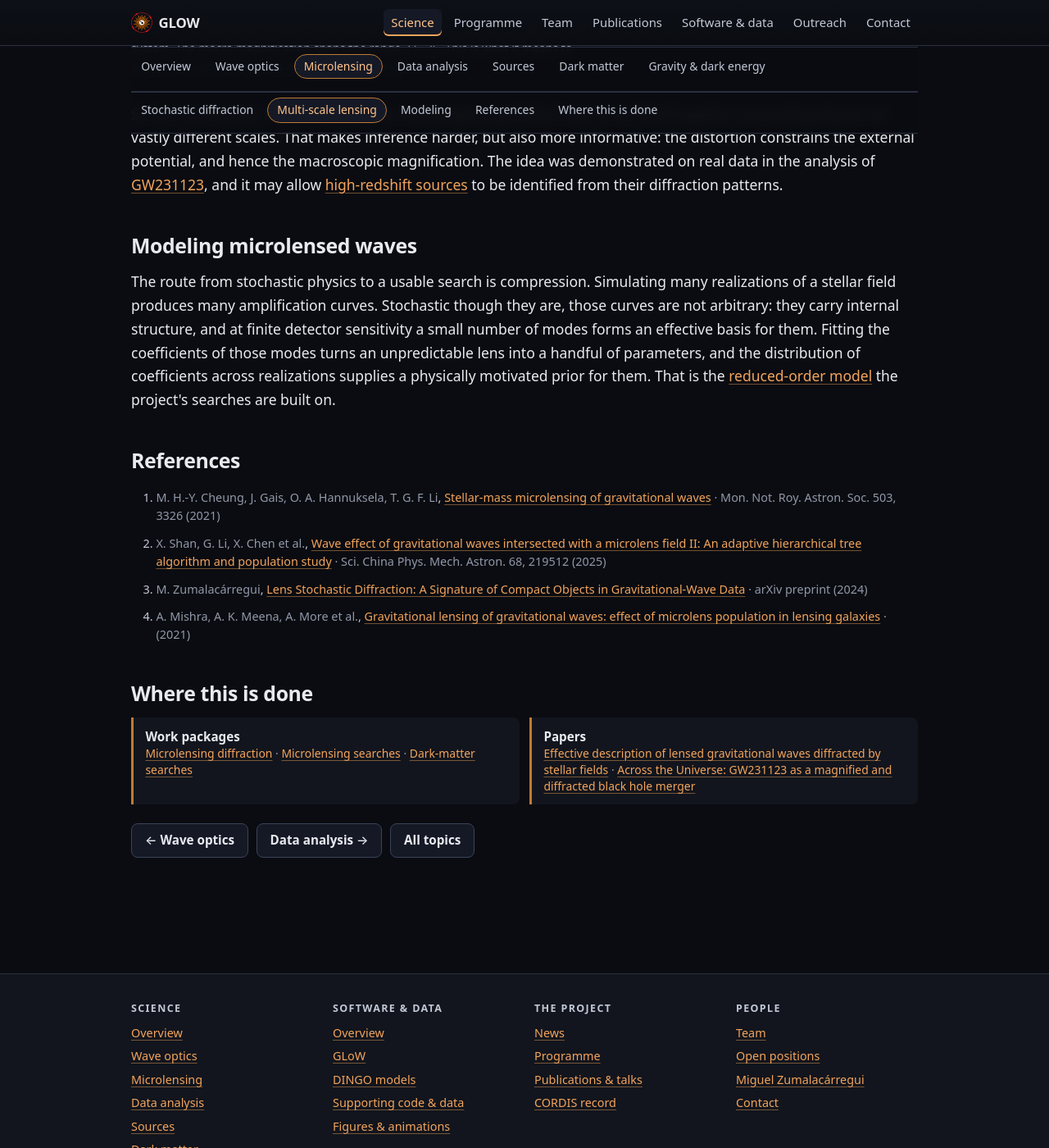
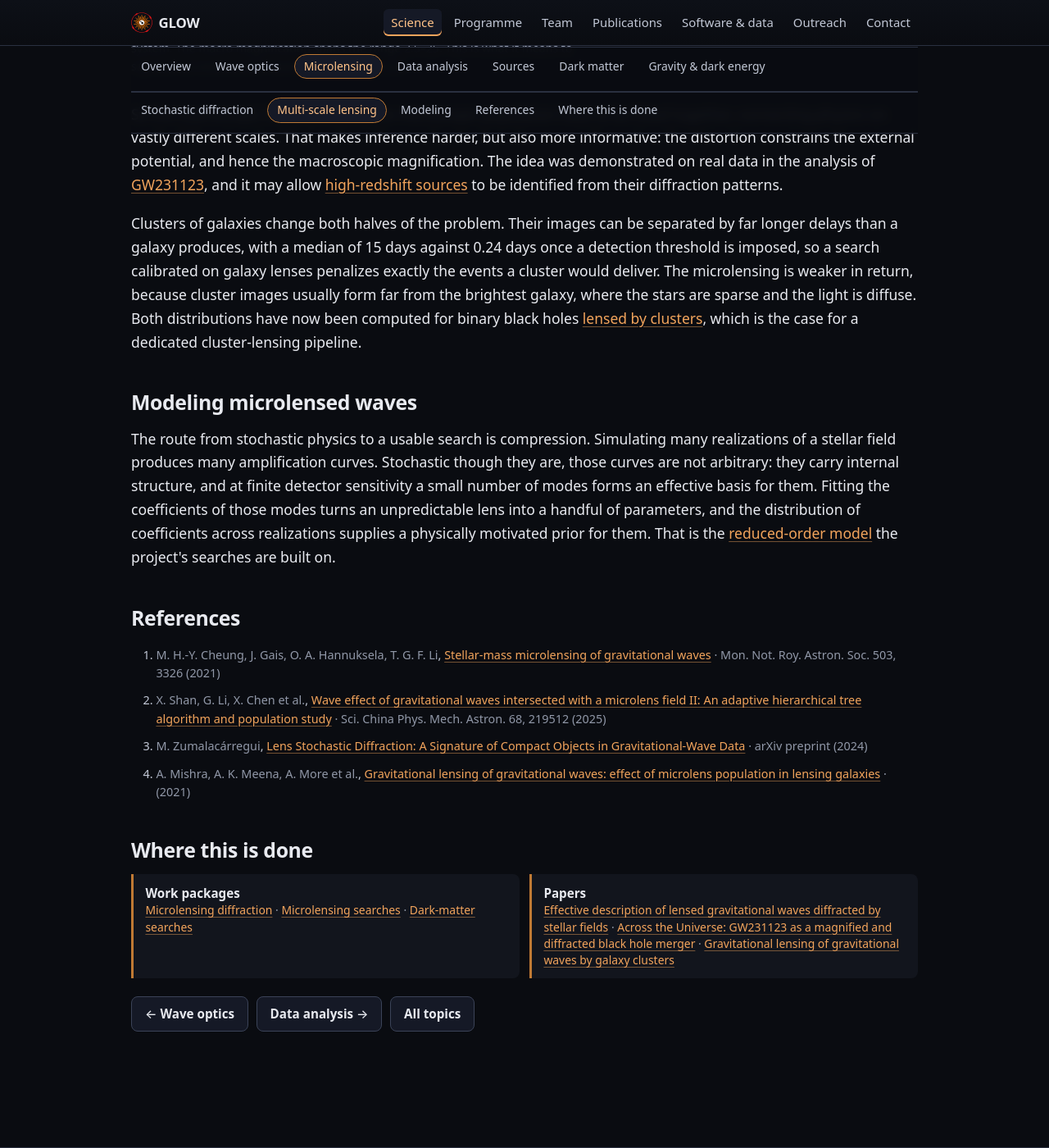
Before and after one commit to glow-astro/website, a Jekyll site: the page built from microlensing.html, in a window 1280 px wide and 1400 px high, scrolled down 2015 px. Shown: the whole window at 82% size. Built offline with Jekyll 4.4.1, drawn with Linux system fonts in a browser that asks for light colours.

Commit message:
Add Shan et al. on cluster lensing, and mention it on the microlensing page
arXiv:2609.16891, INSPIRE 3203932, a preprint of 15 September 2026 on
time-delay and magnification-ratio distributions for binary black holes
lensed by galaxy clusters, with the microlensing systematics inside a
cluster potential. Not featured, at the owner's word.

Tagged WP1-A and WP2-A: the microlensing systematics belong to the first,
the search priors to the second. A paragraph at the end of "Multi-scale
lensing" carries it on microlensing.html, which is the section that
already argues the environment cannot be separated out, and the paper is
in that page's own paper list.

Co-Authored-By: Claude Opus 5 (1M context) <noreply@anthropic.com>
Claude-Session: https://claude.ai/code/session_01L7GT62S61eYxRuSFTmWGfu

```diff
--- a/_data/topics.yml
+++ b/_data/topics.yml
@@ -114,7 +114,7 @@
     what a signal carries is the statistics of the population rather than any
     single lens.
   wps: ["WP1-A", "WP2-A", "WP3-A"]
-  papers: ["2606.17765", "2512.17631"]
+  papers: ["2606.17765", "2512.17631", "2609.16891"]
   # The setup before any of its parts: the sweep further down varies a
   # parameter of a geometry the reader has not been shown yet.
   #
--- a/microlensing.html
+++ b/microlensing.html
@@ -119,6 +119,18 @@ sections:
     <a href="{{ '/sources.html' | relative_url }}">high-redshift sources</a> to
     be identified from their diffraction patterns.
   </p>
+  <p>
+    Clusters of galaxies change both halves of the problem. Their images can be
+    separated by far longer delays than a galaxy produces, with a median of 15
+    days against 0.24 days once a detection threshold is imposed, so a search
+    calibrated on galaxy lenses penalizes exactly the events a cluster would
+    deliver. The microlensing is weaker in return, because cluster images
+    usually form far from the brightest galaxy, where the stars are sparse and
+    the light is diffuse. Both distributions have now been computed for binary
+    black holes
+    <a href="https://inspirehep.net/arxiv/2609.16891" rel="noopener">lensed by
+    clusters</a>, which is the case for a dedicated cluster-lensing pipeline.
+  </p>
 </section>
 
 <section class="section" id="modeling" aria-labelledby="modeling-heading">
```
Also changed, not shown: _data/publications.yml (+16 -0 lines).
